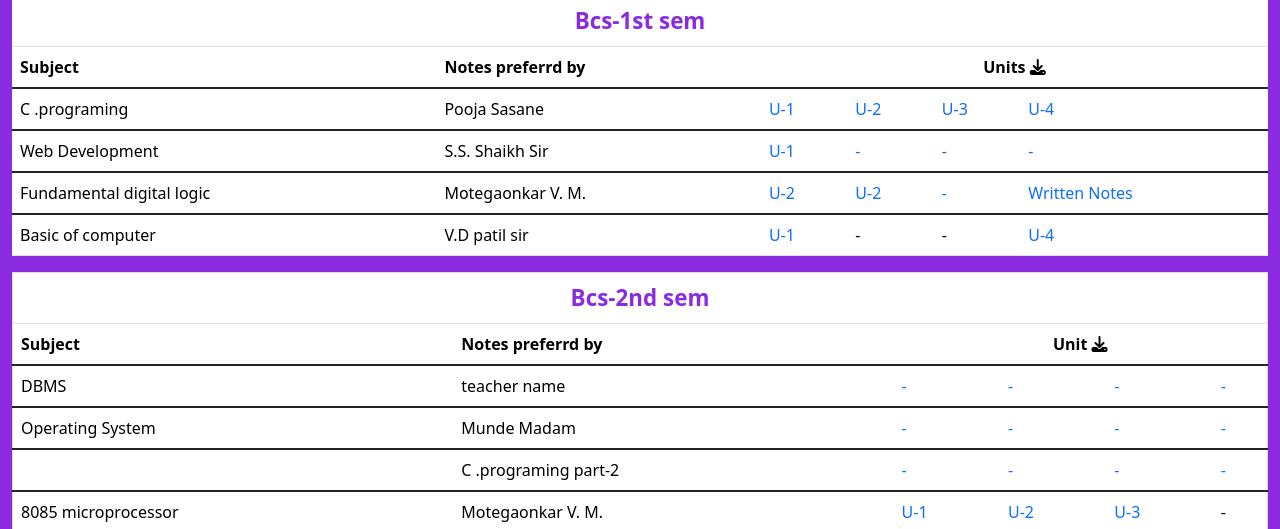
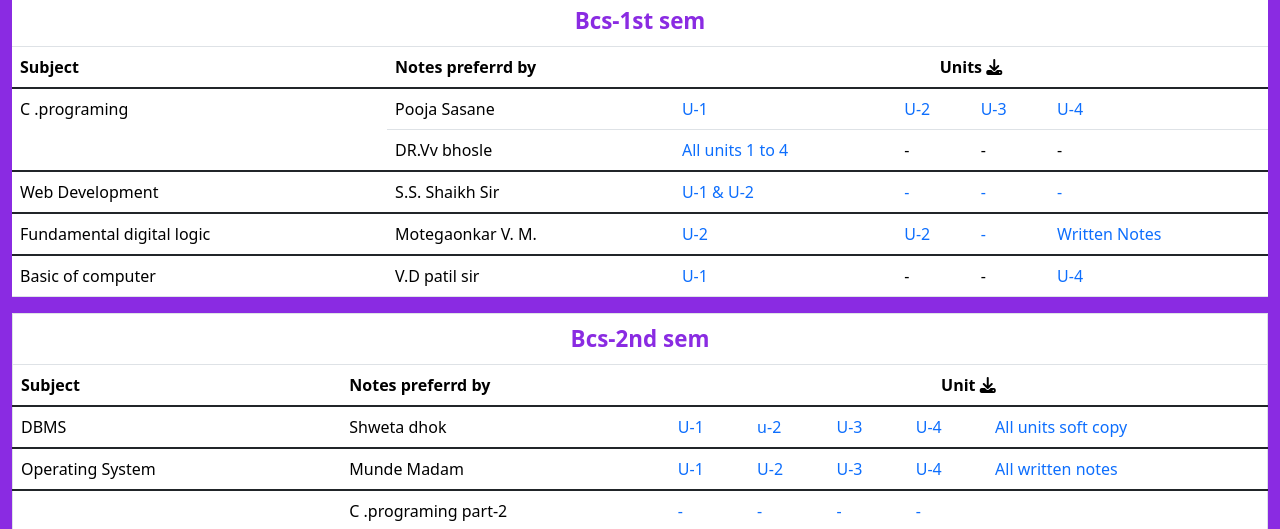
Before and after one commit to Rohit18292003/cocsit, a plain HTML site: page index.html in a window 1280 px wide. Shown: the part 402-931 px from the top of the page. Drawn offline with nearby package versions, Linux system fonts and the light colour scheme.

Commit message:
add notes from manoj

```diff
--- a/index.html
+++ b/index.html
@@ -127,7 +127,7 @@ background: linear-gradient(90deg, rgba(107,179,255,1) 0%, rgba(129,191,255,1) 6
       </thead>
       <tbody class="table-group-divider">
         <tr>
-          <td>C .programing</td>
+          <td rowspan="2">C .programing</td>
           <td>Pooja Sasane</td>
           <td><a href="https://drive.google.com/file/d/1xRF4TJCdJNsPmbNM6vHFcJjE0XTzK4oo/view?usp=sharing" download=" c prog 1" target="_blank">U-1</a></td>
           <td><a href="https://drive.google.com/file/d/1mm0h7P_H-d8XH3bNOZBFwPTgIDKycdbS/view?usp=sharing" download="c prog 2" target="_blank">U-2</a></td>
@@ -138,13 +138,21 @@ background: linear-gradient(90deg, rgba(107,179,255,1) 0%, rgba(129,191,255,1) 6
        -->
 
         </tr>
+        <tr>
+
+          <td>DR.Vv bhosle</td>
+          <td><a href="https://drive.google.com/file/d/1gnAtX-wVJZP1KWePc1xGyfNDVV-8FueN/view?usp=sharing" download="all unit ">All units 1 to 4 </a></td>
+          <td>-</td>
+          <td>-</td>
+          <td>-</td>
+        </tr>
 
       </tbody>
       <tbody class="table-group-divider">
         <tr>
           <td>Web Development</td>
           <td>S.S. Shaikh Sir</td>
-          <td><a href="https://drive.google.com/file/d/1ugMsF_yFUCDAtNB9-z1yf9IsS4VfbOeB/view?usp=sharing" download="web dev 1" target="_blank">U-1</a></td>
+          <td><a href="https://drive.google.com/file/d/1ugMsF_yFUCDAtNB9-z1yf9IsS4VfbOeB/view?usp=sharing" download="web dev 1" target="_blank">U-1 & U-2</a></td>
           <td><a href="" download="" target="_blank">-</a></td>
           <td><a href="" download="" target="_blank">-</a></td>
           <td><a href="" download="" target="_blank">-</a></td>
@@ -204,14 +212,14 @@ background: linear-gradient(90deg, rgba(107,179,255,1) 0%, rgba(129,191,255,1) 6
       <tbody class="table-group-divider">
         <tr>
           <td>DBMS</td>
-          <td>teacher name</td>
-          <td><a href="" download="" target="_blank">-</a></td>
-          <td><a href="" download="" target="_blank">-</a></td>
-          <td><a href="" download="" target="_blank">-</a></td>
-          <td><a href="" download="" target="_blank">-</a></td>
-          <!-- <td><a href="" download="" target="_blank">U-5</a></td>
-        <td><a href="" download="" target="_blank">U-6</a></td>
-       -->
+          <td>Shweta dhok </td>
+          <td><a href="https://drive.google.com/file/d/1l68PC3Zxz8Jgso_2CkaiXcfDwdoFXJjP/view?usp=sharing" download="unit1" target="_blank">U-1</a></td>
+          <td><a href="https://drive.google.com/file/d/1x-M8X2s-flmxGPpsxH_8xYAjoNdJdFkm/view?usp=sharing" download="UNIT 2" target="_blank">u-2</a></td>
+          <td><a href="https://drive.google.com/file/d/1S8g4gXDKIbKKjduehfhnCPpon3cyNvP9/view?usp=sharing" download="unit 3" target="_blank">U-3</a></td>
+          <td ><a href="https://drive.google.com/file/d/1V9KbZNgSCyazda8-ZWyMbCb-oOKxndB8/view?usp=sharing" download="unit 4" target="_blank">U-4</a></td>
+          <td><a href="https://drive.google.com/file/d/1532gZw3EVTBa7k43wvuVbrEIE34qiBfz/view?usp=sharing" download="all unit" target="_blank">All units soft copy</a></td>
+        <!-- <td><a href="" download="" target="_blank">U-6</a></td> -->
+
 
         </tr>
 
@@ -221,12 +229,12 @@ background: linear-gradient(90deg, rgba(107,179,255,1) 0%, rgba(129,191,255,1) 6
         <tr>
           <td>Operating System</td>
           <td>Munde Madam</td>
-          <td><a href="" download="" target="_blank">-</a></td>
-          <td><a href="" download="" target="_blank">-</a></td>
-          <td><a href="" download="" target="_blank">-</a></td>
-          <td><a href="" download="" target="_blank">-</a></td>
-          <!-- <td><a href="" download="" target="_blank">U-5</a></td>
-        <td><a href="" download="" target="_blank">U-6</a></td>
+          <td><a href="https://drive.google.com/file/d/162Rh4cypj2WW1Q8NJllK7SFWv3r-WxPa/view?usp=sharing" download="UNIT 1 OS" target="_blank">U-1</a></td>
+          <td><a href="https://drive.google.com/file/d/1g9WIl9jVMoVeezpCkUCdCQ2Za__k5sln/view?usp=sharing" download="unit 2 os" target="_blank">U-2</a></td>
+          <td><a href="https://drive.google.com/file/d/1WUPDfZCTDffU3o29zv41y30bi2Z5s9aS/view?usp=sharing" download="UNIT 3 OS " target="_blank">U-3</a></td>
+          <td><a href="https://drive.google.com/file/d/1TeTfVXQfARW3LKTsyfEzf3ABOJm81paD/view?usp=sharing" download="UNIT 4 OS " target="_blank">U-4</a></td>
+          <td><a href="https://drive.google.com/file/d/19nUy_mk6jmk2FHpUPKpdibHGAeSC_vyL/view?usp=sharing" download=" WRIITEN NOTES OS " target="_blank">All written notes</a></td>
+        <!-- <td><a href="" download="" target="_blank">U-6</a></td>
        -->
 
         </tr>
@@ -239,7 +247,7 @@ background: linear-gradient(90deg, rgba(107,179,255,1) 0%, rgba(129,191,255,1) 6
           <td><a href="" download="" target="_blank">-</a></td>
           <td><a href="" download="" target="_blank">-</a></td>
           <td><a href="" download="" target="_blank">-</a></td>
-          <td><a href="" download="" target="_blank">-</a></td>
+          <td colspan="2"><a href="" download="" target="_blank">-</a></td>
           <!-- <td><a href="" download="" target="_blank">U-5</a></td>
         <td><a href="" download="" target="_blank">U-6</a></td>
        -->
@@ -254,9 +262,9 @@ background: linear-gradient(90deg, rgba(107,179,255,1) 0%, rgba(129,191,255,1) 6
           <td><a href="https://docs.google.com/document/d/1cKbJ0dLnQO5TXFmxW2C8ewlaxvOyOxJ_/edit?usp=sharing&ouid=116406252472810600156&rtpof=true&sd=true" download="mtcs 1" target="_blank">U-1</a></td>
           <td><a href="https://docs.google.com/document/d/1B16VUY3AVZYE719E9J-OKndkBoMwiuW_/edit?usp=sharing&ouid=116406252472810600156&rtpof=true&sd=true" download="mtcs 2" target="_blank">U-2</a></td>
           <td><a href="https://docs.google.com/document/d/1jTxfraTlu8fLdntknsU9-yo2MfYLA98e/edit?usp=sharing&ouid=116406252472810600156&rtpof=true&sd=true" download="mtcs 3unit" target="_blank">U-3</a></td>
-          <td><a href="" download="" target="_blank"></a>-</td>
-          <!-- <td><a href="" download="" target="_blank">U-5</a></td>
-        <td><a href="" download="" target="_blank">U-6</a></td> -->
+          <td ><a href="" download="" target="_blank"></a>-</td>
+          <td><a href="https://drive.google.com/file/d/1lDB5oPRShkhl7dga89eZFQao0pJwlA1c/view?usp=sharing" download="" target="_blank">All written notes</a></td>
+        <!-- <td><a href="" download="" target="_blank">U-6</a></td> -->
 
 
         </tr>
```
